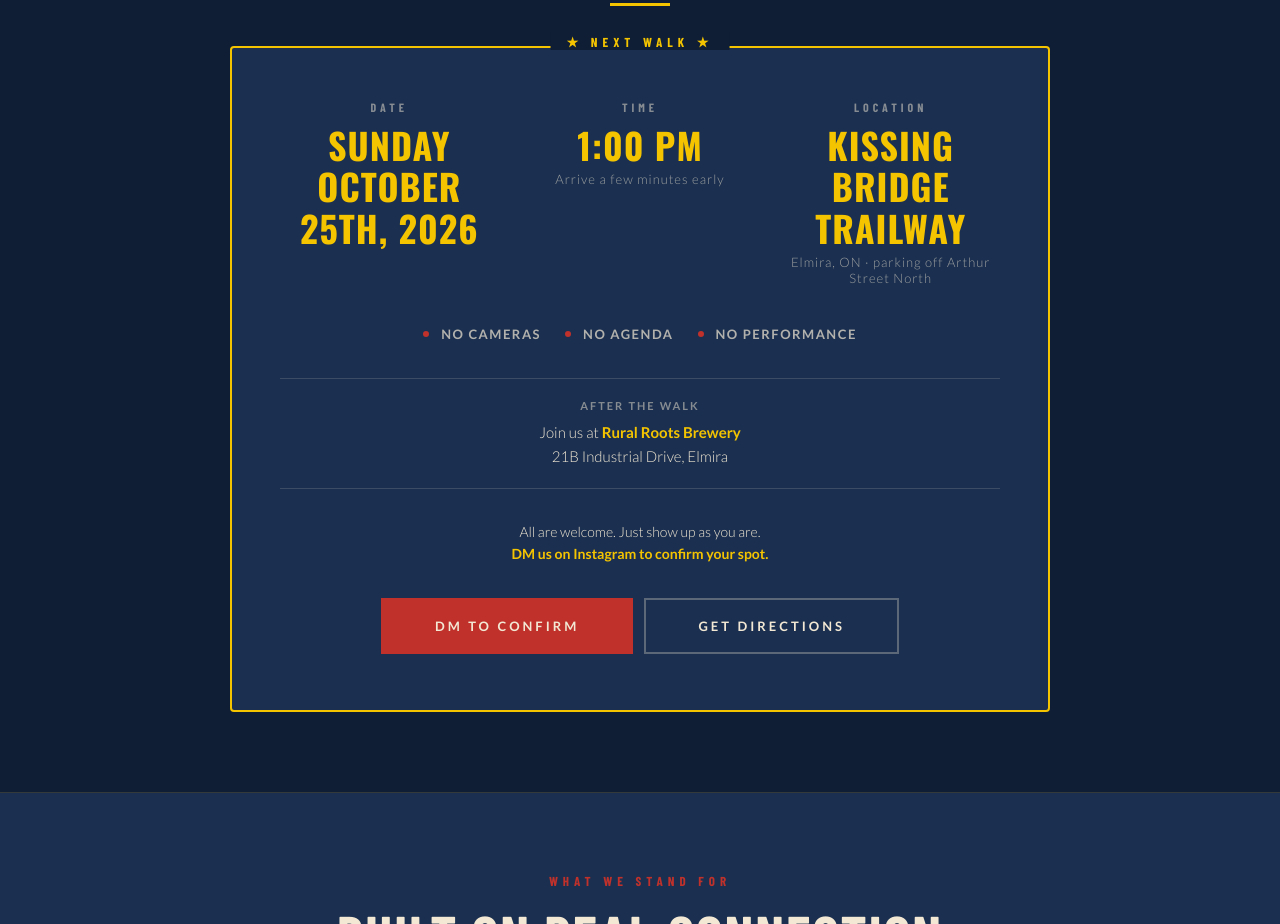
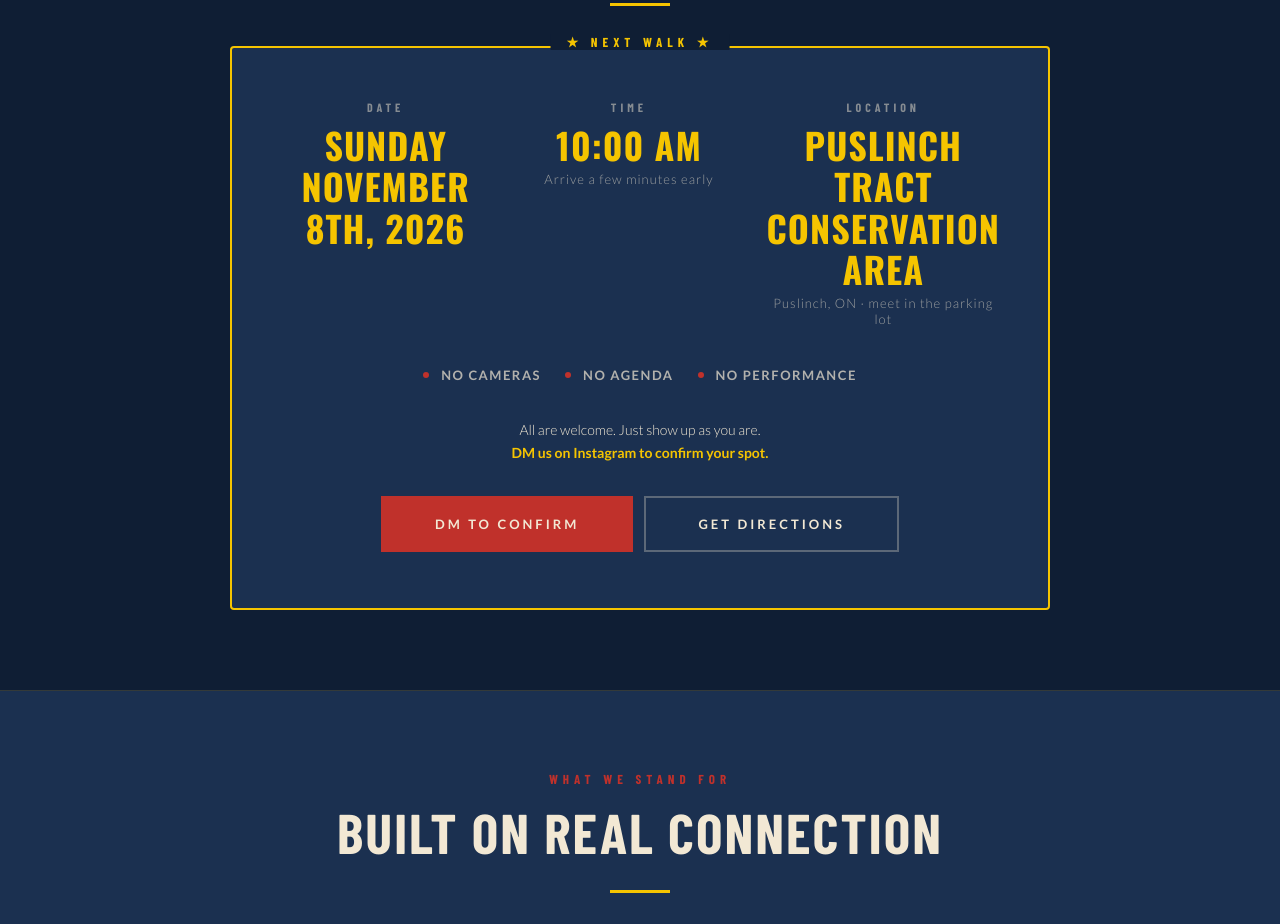
Before and after one commit to stewarev/KW-Men-who-walk-and-talk, a plain HTML site: page index.html in a window 1280 px wide. Shown: the part 1839-2763 px from the top of the page. Drawn offline with nearby package versions, Linux system fonts and the light colour scheme; a web font is replaced by a local one.

Commit message:
Update walk to Nov 8, 10 AM, Puslinch Tract Conservation Area
Remove the Rural Roots Brewery after-walk block, which was specific to
the October 25 Elmira walk.

Co-Authored-By: Claude Opus 5 <noreply@anthropic.com>

```diff
--- a/index.html
+++ b/index.html
@@ -971,17 +971,17 @@
         <div class="walk-details-grid">
           <div class="walk-detail">
             <span class="walk-detail-label">Date</span>
-            <span class="walk-detail-value">Sunday<br />October 25th, 2026</span>
+            <span class="walk-detail-value">Sunday<br />November 8th, 2026</span>
           </div>
           <div class="walk-detail">
             <span class="walk-detail-label">Time</span>
-            <span class="walk-detail-value">1:00 PM</span>
+            <span class="walk-detail-value">10:00 AM</span>
             <span class="walk-detail-sub">Arrive a few minutes early</span>
           </div>
           <div class="walk-detail">
             <span class="walk-detail-label">Location</span>
-            <span class="walk-detail-value">Kissing Bridge<br />Trailway</span>
-            <span class="walk-detail-sub">Elmira, ON &middot; parking off Arthur Street North</span>
+            <span class="walk-detail-value">Puslinch Tract<br />Conservation Area</span>
+            <span class="walk-detail-sub">Puslinch, ON &middot; meet in the parking lot</span>
           </div>
         </div>
 
@@ -991,14 +991,6 @@
           <span class="walk-rule"><span class="dot"></span>No performance</span>
         </div>
 
-        <div class="walk-after">
-          <span class="walk-after-label">After the Walk</span>
-          <span class="walk-after-value">
-            Join us at <strong>Rural Roots Brewery</strong><br />
-            21B Industrial Drive, Elmira
-          </span>
-        </div>
-
         <p class="walk-cta-note">
           All are welcome. Just show up as you are.<br />
           <strong>DM us on Instagram to confirm your spot.</strong>
@@ -1006,7 +998,7 @@
 
         <div>
           <a href="https://www.instagram.com/kwmenwhowalkandtalk/" class="btn-primary" target="_blank" rel="noopener">DM to Confirm</a>
-          <a href="https://maps.google.com/?q=Kissing+Bridge+Trailway+Parking+Arthur+Street+North+Elmira+Ontario" class="btn-secondary" target="_blank" rel="noopener">Get Directions</a>
+          <a href="https://maps.google.com/?q=Puslinch+Tract+Conservation+Area+Puslinch+Ontario" class="btn-secondary" target="_blank" rel="noopener">Get Directions</a>
         </div>
       </div>
     </div>
```
